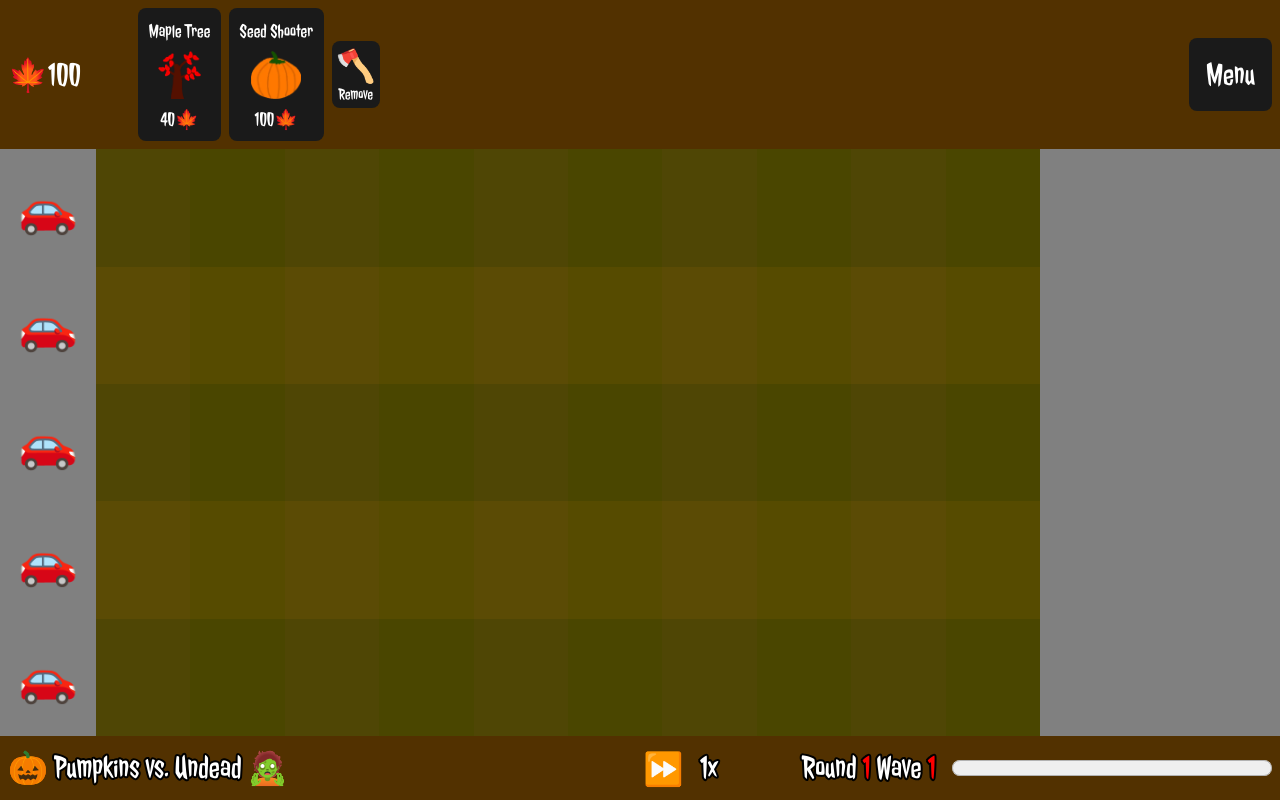
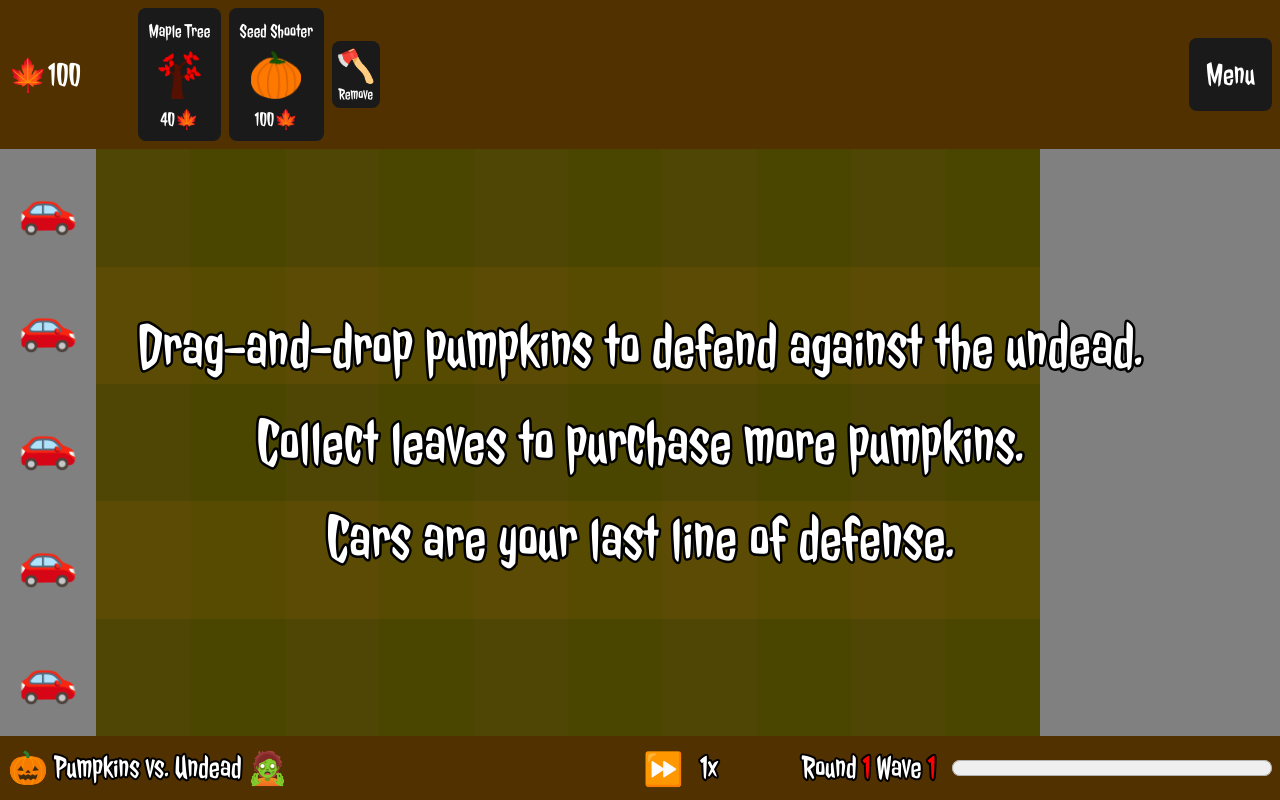
Before and after one commit to Axwabo/pumpkins-vs-undead, a Vue app: page / in a window 1280 px wide. Both pictures are taken after a click on the button "Play". Built offline with nearby package versions, Linux system fonts and the light colour scheme.

Commit message:
instructions + end screen

```diff
--- a/src/App.vue
+++ b/src/App.vue
@@ -3,12 +3,19 @@ import { ref } from "vue";
 import PWABadge from "./components/PWABadge.vue";
 import SplashScreen from "./components/SplashScreen.vue";
 import GameView from "./components/GameView.vue";
+import { storeToRefs } from "pinia";
+import useGameStore from "./stores/gameStore.ts";
+import EndScreen from "./components/EndScreen.vue";
 
 const splash = ref(true);
+
+const { state } = storeToRefs(useGameStore());
 </script>
 
 <template>
     <SplashScreen v-if="splash" v-on:click="splash = false" />
+    <EndScreen v-else-if="state === 'won'" :win="true" />
+    <EndScreen v-else-if="state === 'lost'" />
     <GameView v-else />
     <PWABadge />
 </template>
--- /dev/null
+++ b/src/components/EndScreen.vue
@@ -0,0 +1,21 @@
+<script setup lang="ts">
+const { win } = defineProps<{ win?: boolean; }>();
+</script>
+
+<template>
+    <div>
+        <h1 :class="{ win }">You {{ win ? "Win" : "Lose" }}!</h1>
+        <h2>🎃 ️Pumpkins vs. Undead 🧟</h2>
+    </div>
+</template>
+
+<style scoped>
+h1 {
+    color: red;
+    font-size: 5em;
+}
+
+.win {
+    color: rgb(0, 255, 0);
+}
+</style>
--- a/src/components/GameView.vue
+++ b/src/components/GameView.vue
@@ -6,6 +6,7 @@ import useGameStore from "../stores/gameStore.ts";
 import Stats from "./Stats.vue";
 import RandomLeafDrop from "./RandomLeafDrop.vue";
 import RoundComplete from "./RoundComplete.vue";
+import Instructions from "./Instructions.vue";
 
 const { lanes } = useGameStore();
 </script>
@@ -19,6 +20,7 @@ const { lanes } = useGameStore();
     </div>
     <Soundtrack />
     <RoundComplete />
+    <Instructions />
 </template>
 
 <style scoped>
--- /dev/null
+++ b/src/components/Instructions.vue
@@ -0,0 +1,36 @@
+<script setup lang="ts">
+
+</script>
+
+<template>
+    <h1 id="instructions">
+        Drag-and-drop pumpkins to defend against the undead.
+        <br>
+        Collect leaves to purchase more pumpkins.
+        <br>
+        Cars are your last line of defense.
+    </h1>
+</template>
+
+<style scoped>
+#instructions {
+    position: absolute;
+    top: 50%;
+    left: 0;
+    width: 100%;
+    translate: 0 -50%;
+    text-align: center;
+    font-size: 4em;
+    -webkit-text-stroke: 5px black;
+    paint-order: stroke fill;
+    pointer-events: none;
+    visibility: hidden;
+    animation: instructions 10s linear;
+}
+
+@keyframes instructions {
+    from, to {
+        visibility: visible;
+    }
+}
+</style>
--- a/src/stores/gameStore.ts
+++ b/src/stores/gameStore.ts
@@ -54,6 +54,10 @@ const store = defineStore("game", {
             this.wave++;
         },
         nextRound() {
+            if (this.round >= rounds.length - 1) {
+                this.state = "won";
+                return;
+            }
             this.roundCompleted = false;
             this.zombiesThisRound = 0;
             this.zombiesThisWave = 0;
```
